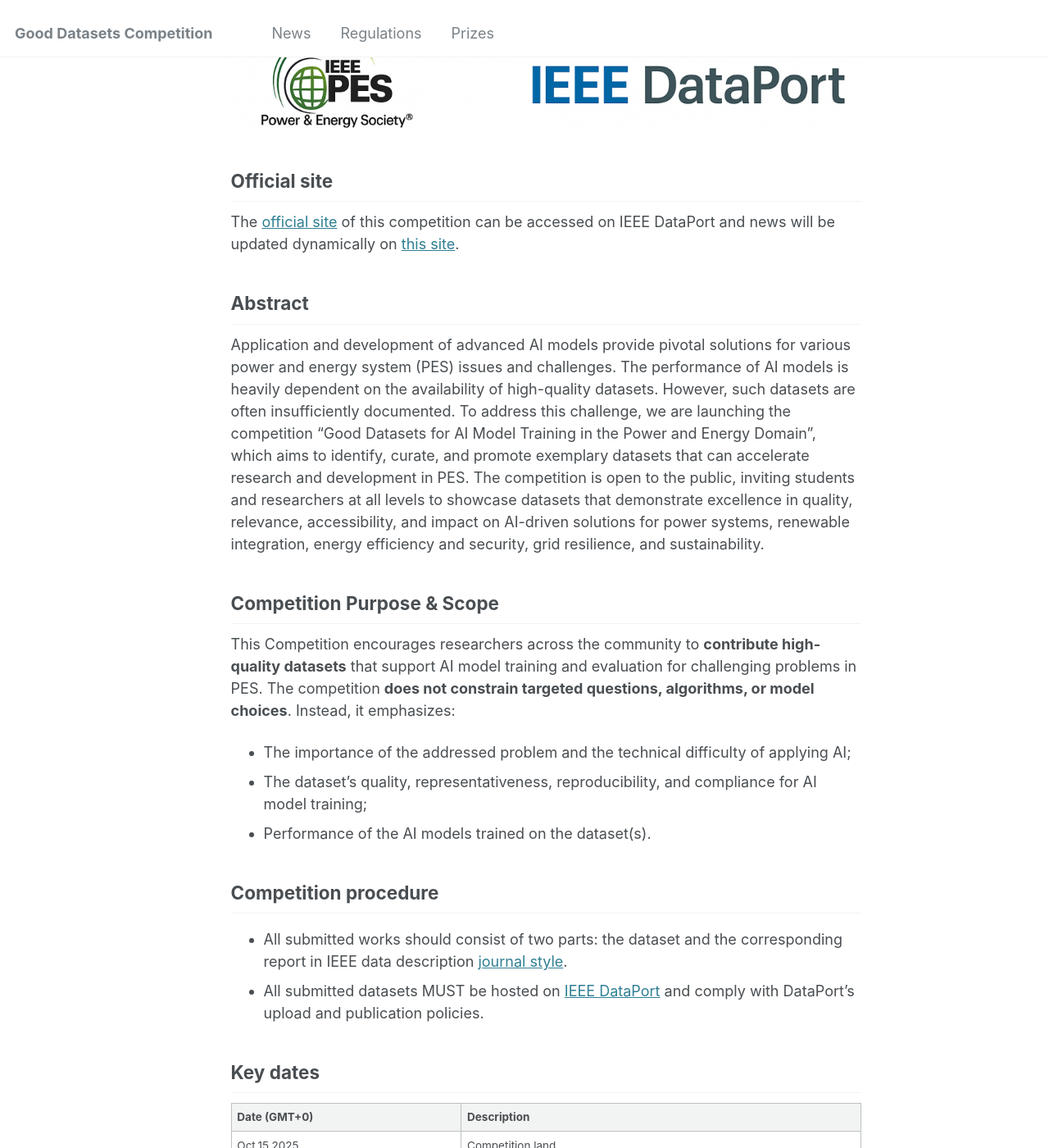
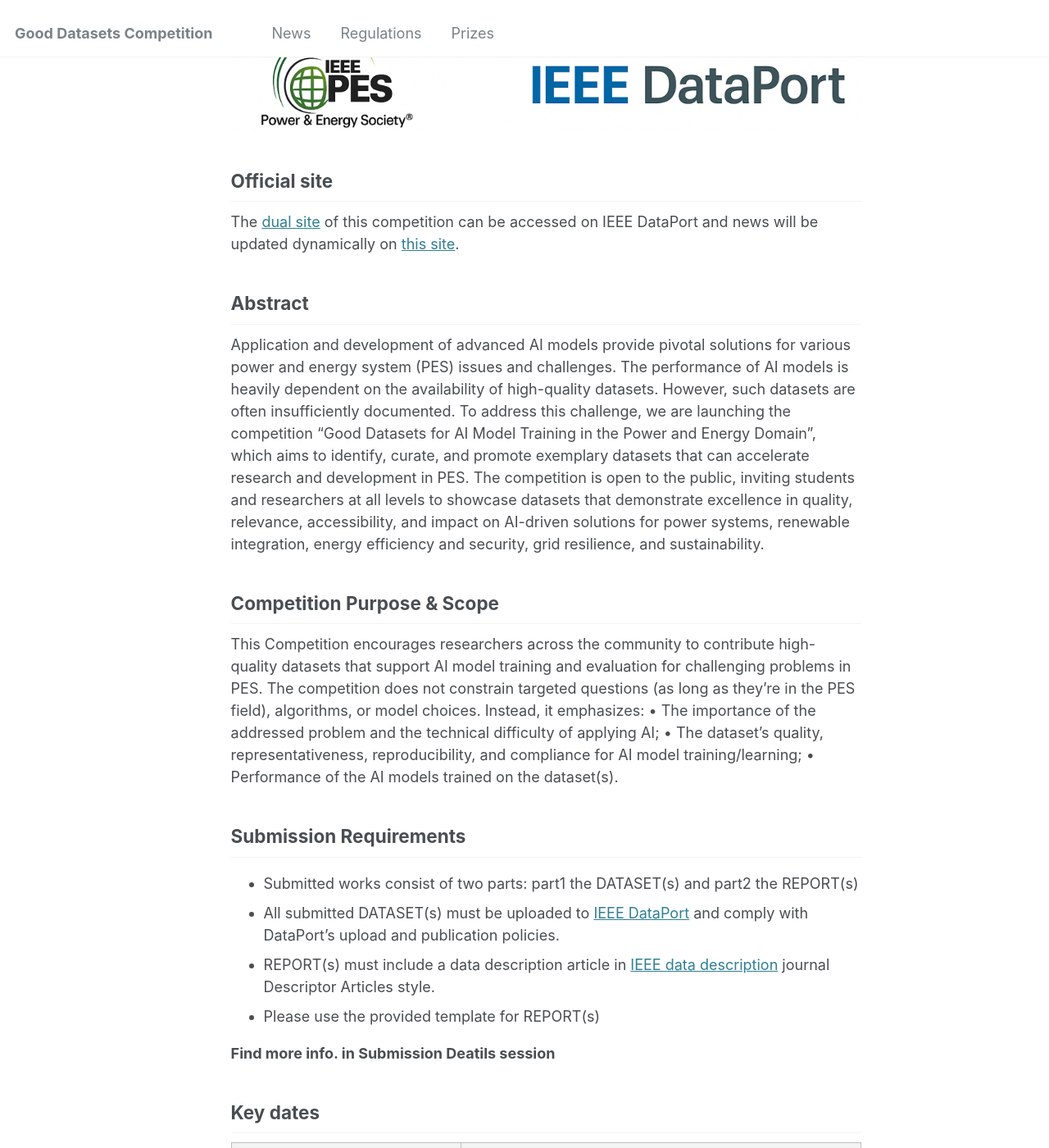
Before and after one commit to dpPEScomp/pesdpcompetition.github.io, a Jekyll site: the page built from _pages/about.md, in a window 1280 px wide and 1400 px high, scrolled down 507 px. Shown: the whole window at 82% size. Built offline with Jekyll 4.4.1, drawn with Linux system fonts in a browser that asks for light colours.

Commit message:
Update about.md

```diff
--- a/_pages/about.md
+++ b/_pages/about.md
@@ -10,7 +10,7 @@
 ![Competition Logo](https://dppescomp.github.io/pesdpcompetition.github.io/images/PEScompLogo.png)
 
 ## Official site
-The [official site]() of this competition can be accessed on IEEE DataPort and news will be updated dynamically on [this site](https://dppescomp.github.io/pesdpcompetition.github.io/).
+The [dual site]() of this competition can be accessed on IEEE DataPort and news will be updated dynamically on [this site](https://dppescomp.github.io/pesdpcompetition.github.io/).
 
 
 ## Abstract
@@ -18,16 +18,19 @@
 
 
 ## Competition Purpose & Scope
-This Competition encourages researchers across the community to **contribute high-quality datasets** that support AI model training and evaluation for challenging problems in PES. The competition **does not constrain targeted questions, algorithms, or model choices**. Instead, it emphasizes:
-* The importance of the addressed problem and the technical difficulty of applying AI;
-* The dataset’s quality, representativeness, reproducibility, and compliance for AI model training;
-* Performance of the AI models trained on the dataset(s).
+This Competition encourages researchers across the community to contribute high-quality datasets that support AI model training and evaluation for challenging problems in PES. The competition does not constrain targeted questions (as long as they’re in the PES field), algorithms, or model choices. Instead, it emphasizes:
+•	The importance of the addressed problem and the technical difficulty of applying AI;
+•	The dataset’s quality, representativeness, reproducibility, and compliance for AI model training/learning;
+•	Performance of the AI models trained on the dataset(s).
 
 
-## Competition procedure
-* All submitted works should consist of two parts: the dataset and the corresponding report in IEEE data description [journal style](https://ieeexplore.ieee.org/xpl/RecentIssue.jsp?punumber=10347231).
-* All submitted datasets MUST be hosted on [IEEE DataPort](https://ieee-dataport.org/) and comply with DataPort’s upload and publication policies.
+## Submission Requirements
+* Submitted works consist of two parts: part1 the DATASET(s) and part2 the REPORT(s)
+* All submitted DATASET(s) must be uploaded to [IEEE DataPort](https://ieee-dataport.org/) and comply with DataPort’s upload and publication policies.
+* REPORT(s) must include a data description article in [IEEE data description](https://www.ieee-data.org/) journal Descriptor Articles style.
+* Please use the provided template for REPORT(s)
 
+**Find more info. in Submission Deatils session**
 
 
 ## **Key dates**
```
